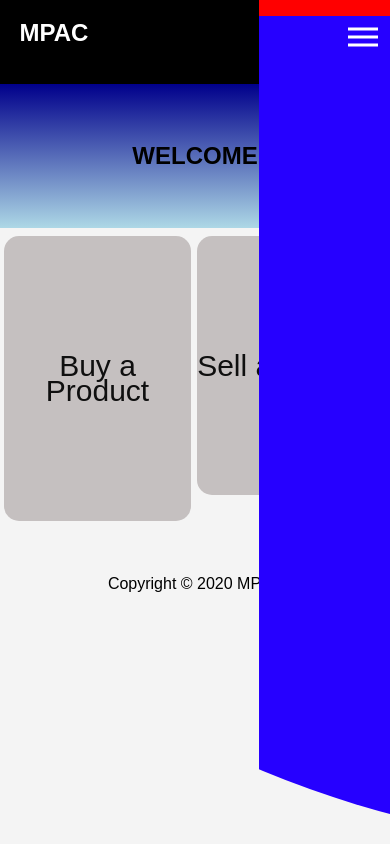
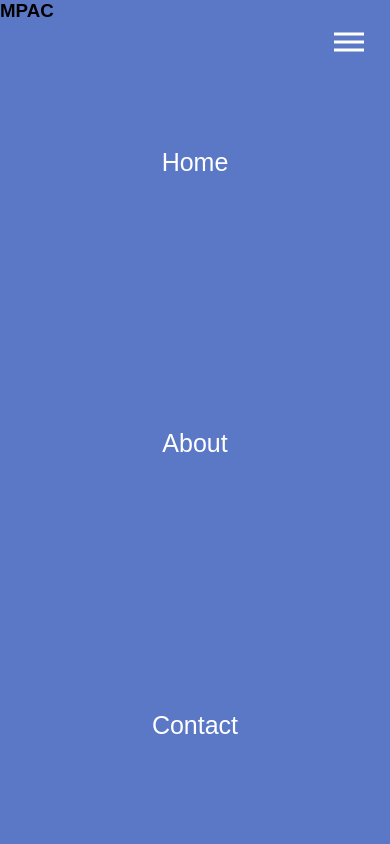
Before and after one commit to adwaithsamod/DesignProject, a plain HTML site: page index.html in a window 390 px wide. Both pictures are taken after a click on the element 363 px from the left and 37 px from the top of the page. Drawn offline with Linux system fonts and the light colour scheme.

Commit message:
index layout changed

```diff
--- a/css/style.css
+++ b/css/style.css
@@ -1,64 +1,43 @@
-*{scroll-behavior: smooth;}
-body{
-    background-color: #f4f4f4;
-    color:#000;
-    font-family: Arial, Helvetica, sans-serif;
-    font-size: 16px;
-    font-weight: normal;
-    line-height: 1.6em;
-    margin:0;
+* {scroll-behavior: smooth;
+    margin: 0;
+    padding: 0;
+    box-sizing: border-box;
   }
-a{
-    color: #fff;
-    margin-left: 0;
-    text-decoration:none;
-    font-size: 18px;
-    padding-left: 0;
-    padding-right: 10px;
+  body {
+    font-family: sans-serif;
   }
-a:hover{
-    color:thistle;
+
+  nav {
+    height: 10vh;
+    background: #5b78c7;
   }
-#title{
-    display:flex;
-}
-header{
-    padding-left: 5%;
-    flex:2;
-    order:1;
-    background: black;
-    color:#fff;
-    height:10vh;
-}
-nav{
-    text-align: right;
-    padding-right: 3%;;
-    align-items: flex-end;
-    flex:1;
-    order:2;
-    overflow: hidden;
-    height:10vh;
-    background:#ff0000;
-    color:#000;
-}
-.nav-links{
-    text-decoration: none;
-    display:flex;
+
+  .nav-links {
+    display: flex;
     list-style: none;
-    width:50%;
-    height:60%;
+    width: 50%;
+    height: 100%;
     justify-content: space-around;
     align-items: center;
     margin-left: auto;
-    padding-bottom: 0%;
   }
-.nav-links li{
-   padding-right: 10%;
-   display: inline;
+
+  .nav-links li a {
+    color: white;
+    text-decoration: none;
+    font-size: 16px;
   }
-.content{
-    display:flex;
-    flex-direction: column;
+
+  .landing {
+    /* display: flex; */
+    justify-content: center;
+    align-items: center;
+  }
+
+  .landing h1 {
+    /* margin: 100px;  to change size of top area */
+    font-size: 50px;
+    color: #000000;
   }
   .container2{
       background-image: linear-gradient(darkblue,lightblue) ;
@@ -69,16 +48,14 @@ nav{
       background-position: center top; */
       padding:10%;
       text-align: center;
-    flex:1;
-    order:1;
   }
   .container3{
-    flex:1;
-    order:2;
       display:flex;
   }
+  a{
+      text-decoration: none;
+  }
   #buy{
-    z-index:1;
       flex:1;
       width:50%;
       box-sizing: border-box;
@@ -88,7 +65,6 @@ nav{
       padding-bottom:2%;
   }
   #sell{
-    z-index:1;
       flex:1;
       width:50%;
       box-sizing: border-box;
@@ -121,60 +97,62 @@ nav{
       padding-top:80%;
       text-align: center;
   }
-@media screen and (max-width:760px){
-    .line{
-        width:30px;
-        height:3px;
-        background:white;
-        margin:5px;
+  @media screen and (max-width: 768px) {
+    .line {
+      width: 30px;
+      height: 3px;
+      background: white;
+      margin: 5px;
     }
-    nav{
-        position:relative;
+    nav {
+      position: relative;
+      z-index: 1;
     }
-    .container{
-        position:absolute;
-        cursor:pointer;
-        right:5%;
-        top:10%;
-        transform:translate(-0%,50%);
-        z-index:3;
+
+    .hamburger {
+      position: absolute;
+      cursor: pointer;
+      right: 5%;
+      top: 50%;
+      transform: translate(-5%, -50%);
+      z-index: 2;
     }
-    .nav-links{
-        position:fixed;
-        background:#2600ff;
-        height:100vh;
-        width:100%;
-        flex-direction:column;
-        clip-path: circle(100px at 90% -20% );
-        -webkit-clip-path: circle(100px at 90% -20% );
-        transition:all 1s ease-out;
+
+    .nav-links {
+      position: fixed;
+      background: #5b78c7;
+      height: 100vh;
+      width: 100%;
+      flex-direction: column;
+      clip-path: circle(100px at 90% -10%);
+      -webkit-clip-path: circle(100px at 90% -10%);
+      transition: all 1s ease-out;
       pointer-events: none;
     }
-    .nav-links.open{
-        z-index: 2;
-        clip-path: circle(1000px at 90% -20% );
-        -webkit-clip-path: circle(1000px at 90% -20% );
+    .nav-links.open {
+      clip-path: circle(1000px at 90% -10%);
+      -webkit-clip-path: circle(1000px at 90% -10%);
       pointer-events: all;
     }
-    .landing{
+    .landing {
       flex-direction: column;
     }
-    .nav-links li{
-        opacity:1;
+    .nav-links li {
+      opacity: 0;
     }
-    .nav-links li a{
+    .nav-links li a {
       font-size: 25px;
     }
-    .nav-links :nth-child(1){
+    .nav-links li:nth-child(1) {
       transition: all 0.5s ease 0.2s;
     }
-    .nav-links :nth-child(2){
+    .nav-links li:nth-child(2) {
       transition: all 0.5s ease 0.4s;
     }
-    .nav-links :nth-child(3){
+    .nav-links li:nth-child(3) {
       transition: all 0.5s ease 0.6s;
     }
     li.fade {
-        opacity:1;
+      opacity: 1;
     }
   }
--- a/index.html
+++ b/index.html
@@ -8,9 +8,9 @@
 </head>
 <body>
     <section id="title">
-        <header><h1>MPAC</h1></header>
         <nav>
-            <div class="container">
+            <h1>MPAC</h1>
+            <div class="hamburger">
                 <div class="line"></div>
                 <div class="line"></div>
                 <div class="line"></div>
@@ -22,7 +22,7 @@
              </ul>
         </nav>
     </section>
-    <section class="content">
+    <section class="landing">
     <div class="container2"><h1>WELCOME</h1></div>
     <div class="container3">
         <section id="buy">
--- a/main.js
+++ b/main.js
@@ -1,8 +1,9 @@
-const container=document.querySelector('.container');
-const navlinks=document.querySelector('.nav-links');
-const links=document.querySelectorAll('.navlinks li');
-container.addEventListener('click', () => {
-  navlinks.classList.toggle("open");
+const hamburger = document.querySelector(".hamburger");
+const navLinks = document.querySelector(".nav-links");
+const links = document.querySelectorAll(".nav-links li");
+
+hamburger.addEventListener("click", () => {
+  navLinks.classList.toggle("open");
   links.forEach(link => {
     link.classList.toggle("fade");
   });
```
Lines whose indentation alone changed are shown as unchanged.
